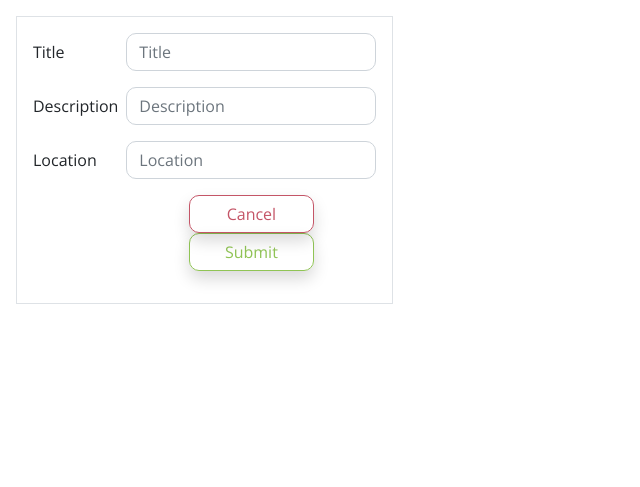
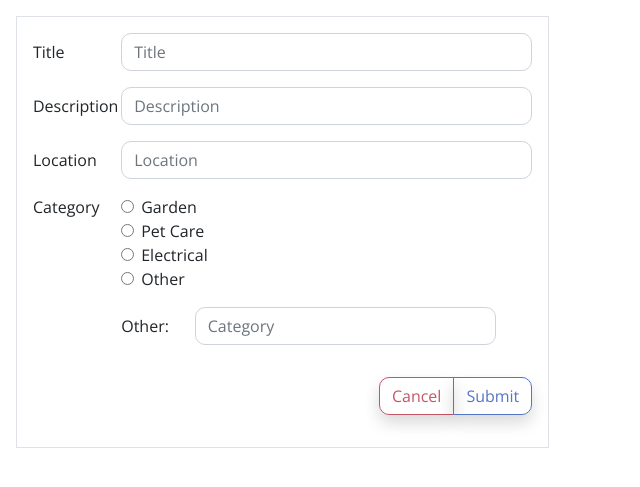
Before and after one commit to k-martino/django_deploy, a Django app: template apps/exam/templates/exam/new_job.html in a window 1280 px wide. Shown: the part 88-575 px from the top of the page, without its empty margins (0-640 px from the left). Run offline with Django 3.2, Linux system fonts and the light colour scheme; the template is opened without the code that fills it: values that come from a table or form of the project are taken from there, others are empty; data comes from the database, SQL or seed files in the repository; both versions use the stored data as it was after the commit; parts of the project's set-up code (start-up, migrations or seed data) failed here and were passed over; some libraries are stand-ins or nearby versions.

Commit message:
editing category display

```diff
--- a/apps/exam/templates/exam/new_job.html
+++ b/apps/exam/templates/exam/new_job.html
@@ -27,7 +27,7 @@
 </header>
 <div class="container-fluid">
     <div class="row">
-        <div class="p-3 m-3 border">
+        <div class="col-5 p-3 m-3 border">
             {% if messages %}
                 {% for message in messages %}
                     {% if 'job_errors' in message.extra_tags %}
@@ -39,36 +39,53 @@
                 {% csrf_token %}
                 <input type="hidden" name="user_id" value="{{ request.session.user_id }}">
                 <div class="form-group row">
-                    <label for="title" class="col-3 col-form-label">Title</label>
-                    <div class="col-9">
+                    <label for="title" class="col-2 col-form-label">Title</label>
+                    <div class="col-10">
                         <input class="form-control" name="title" placeholder="Title" type="text">
                     </div>
                 </div>
                 <div class="form-group row">
-                    <label for="description" class="col-3 col-form-label">Description</label>
-                    <div class="col-9">
+                    <label for="description" class="col-2 col-form-label">Description</label>
+                    <div class="col-10">
                         <input class="form-control" name="description" placeholder="Description" type="text">
                     </div>
                 </div>
                 <div class="form-group row">
-                    <label for="location" class="col-3 col-form-label">Location</label>
-                    <div class="col-9">
+                    <label for="location" class="col-2 col-form-label">Location</label>
+                    <div class="col-10">
                         <input class="form-control" name="location" placeholder="Location" type="text">
                     </div>
                 </div>
-
-{#                <div class="form-group row">#}
-{#                    <label for="location" class="col-3 col-form-label">Location</label>#}
-{#                    <div class="col-9">#}
-{#                        <input class="form-control" name="location" placeholder="Location" type="text">#}
-{#                    </div>#}
-{#                </div>#}
-
-                <div class="form-group row">
-                    <div class="col-5 offset-5">
-                        <a class="btn btn-outline-danger shadow form-control" href="{% url 'index' %}">Cancel</a>
-                        <input class="btn btn-outline-success shadow float-right form-control" type="submit" value="Submit">
+                <fieldset class="form-group">
+                    <div class="row">
+                        <legend class="col-2 col-form-label pt-0">Category</legend>
+                        <div class="col-10">
+                            {% for category in categories %}
+                                <div class="form-check">
+                                    <input class="form-check-input" type="radio" name="category"
+                                           id="{{ category.name }}" value="{{ category.name }}">
+                                    <label class="form-check-label"
+                                           for="{{ category.name }}">{{ category.name }}</label>
+                                </div>
+                            {% endfor %}
+                            <div class="form-check">
+                                <input class="form-check-input" type="radio" name="category"
+                                       id="Other" value="Other">
+                                <label class="form-check-label"
+                                       for="Other">Other</label>
+                            </div>
+                            <div class="form-group row pt-3">
+                                <label for="new_category" class="col-2 col-form-label">Other:</label>
+                                <div class="col-9">
+                                    <input class="form-control" name="new_category" placeholder="Category" type="text">
+                                </div>
+                            </div>
+                        </div>
                     </div>
+                </fieldset>
+                <div class="form-group row btn-group col-auto float-right">
+                    <a class="btn btn-outline-danger shadow" href="{% url 'index' %}">Cancel</a>
+                    <input class="btn btn-outline-primary shadow" type="submit" value="Submit">
                 </div>
             </form>
         </div>
```
Also changed, not shown: apps/exam/templates/exam/edit_job.html (+29 -2 lines), apps/exam/templates/exam/view_job.html (+8 -1 lines), apps/exam/views.py (+14 -11 lines), db.sqlite3.
